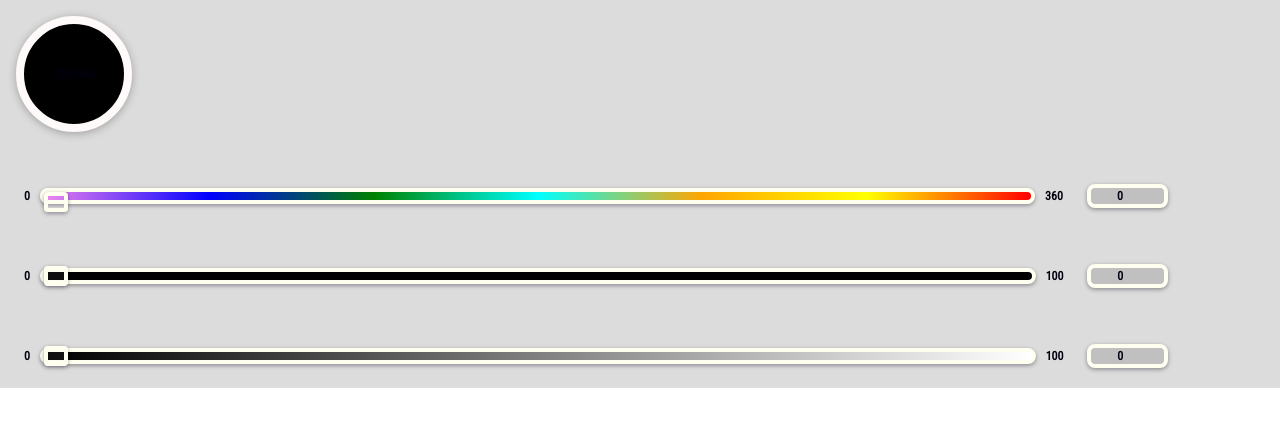
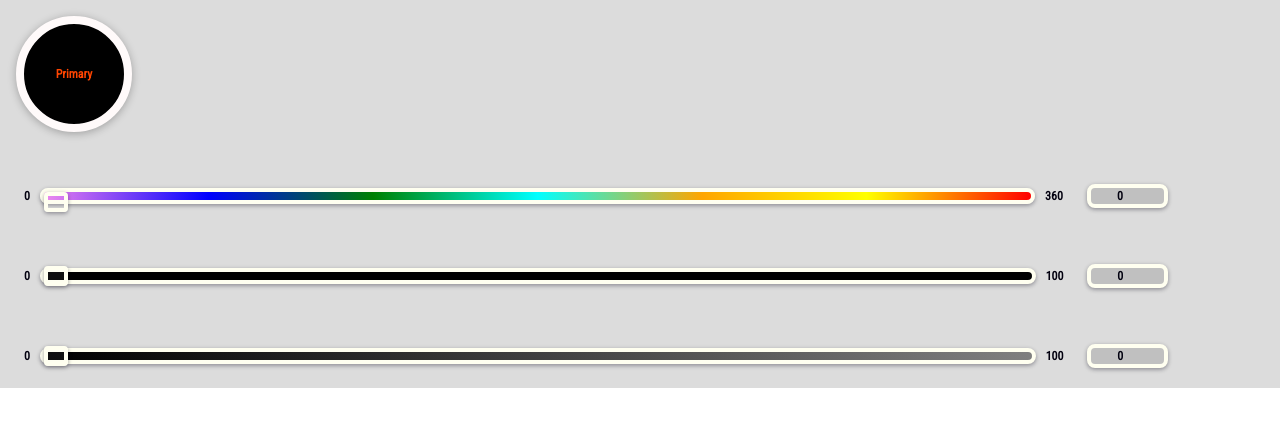
Before and after one commit to heartyhardy/catchy-colors, a React (Create React App) app: page / in a window 1280 px wide. Shown: the top 426 px of the page. Built offline with nearby package versions, Linux system fonts and the light colour scheme.

Commit message:
Added color priorities

```diff
--- a/src/components/color-picker/brightness-picker/brightness-picker.js
+++ b/src/components/color-picker/brightness-picker/brightness-picker.js
@@ -17,7 +17,7 @@ const BrightnessPicker = props => (
             style={{
                 backgroundImage:`linear-gradient(
                     to left,
-                    hsl(${props.hue}, ${props.saturation}%, ${100}%),
+                    hsl(${props.hue}, ${props.saturation}%, ${50}%),
                     hsl(${props.hue}, ${props.saturation}%, ${0}%)
                 )`
             }}
--- a/src/components/color-picker/color-picker.js
+++ b/src/components/color-picker/color-picker.js
@@ -11,6 +11,7 @@ const ColorPicker = props => {
     const [hue, setHue] = useState(0);
     const [saturation, setSaturation] = useState(0);
     const [brightness, setBrightness] = useState(0);
+    const [priority, setPriority] = useState(1);
 
     const onHueChanged = event => {
         const val = event.target.value;
@@ -27,6 +28,11 @@ const ColorPicker = props => {
         setBrightness((val < 0 || val > 100) ? 0 : val);
     }
 
+    const onSelectPriority = event => {
+        const val = event.target.getAttribute("priority");
+        setPriority(val);
+    }
+
     return (
         <Aux
             className="color-picker-main"
@@ -36,7 +42,9 @@ const ColorPicker = props => {
                 hue={hue}
                 saturation={saturation}
                 brightness={brightness}
-                hexcolor="#2df3d0"
+                priority={1}
+                isActive={priority===1 ? true : false}
+                onSelectPriority={onSelectPriority}
             />
 
             <HuePicker
--- a/src/components/color-slot/color-slot.css
+++ b/src/components/color-slot/color-slot.css
@@ -13,10 +13,19 @@
     box-shadow: 0 .1rem .5rem #00000046;
 }
 
-.color-hex {
+.color-priority {
     font-family: 'Roboto Condensed', sans-serif;
     font-size: .75rem;
     font-weight: bold;
+    color: #02000f;
+    user-select: none;
+}
+
+.active{
+    color: orangered;
+}
+
+.inactive{
     color: #02000f;
 }
 
--- a/src/components/color-slot/color-slot.js
+++ b/src/components/color-slot/color-slot.js
@@ -3,20 +3,34 @@ import Aux from '../hoc/auxilary';
 
 import './color-slot.css';
 
-const ColorSlot = props => (
+const ColorSlot = props => {
+
+    const getPriorityStr = priority => {
+        switch (priority) {
+            case 1: return "Primary";
+            case 2: return "Secondary";
+            case 3: return "Tertiary";
+            default: return "";
+        }
+    }
+
+    return (
         <Aux
             className="colorslot-main"
             style={{
-            backgroundColor:`hsl(${props.hue},${props.saturation}%, ${props.brightness}%)`
+                backgroundColor: `hsl(${props.hue},${props.saturation}%, ${props.brightness}%)`
             }}
         >
             <p
-            className="color-hex"
+                className={`color-priority ${props.isActive ? "active" : "inactive"}`}
+                priority={props.priority}
+                onClick={props.onSelectPriority}
             >
-        {props.hexcolor}
+                {getPriorityStr(props.priority)}
             </p>
 
         </Aux>
     )
+}
 
 export default ColorSlot
```
Also changed, not shown: src/components/color-slots/color-slots.js (added, +15 -0 lines), src/components/color-slots/color-slots.css (added). Lines whose indentation alone changed are shown as unchanged.
